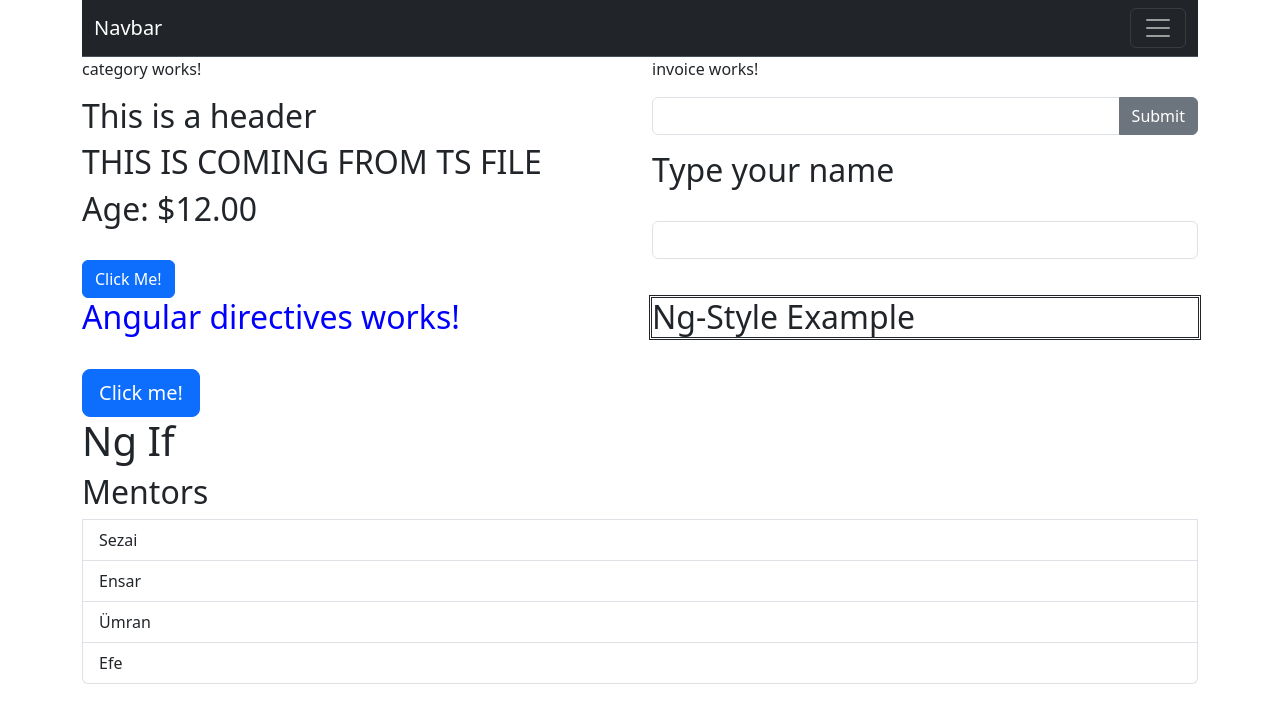
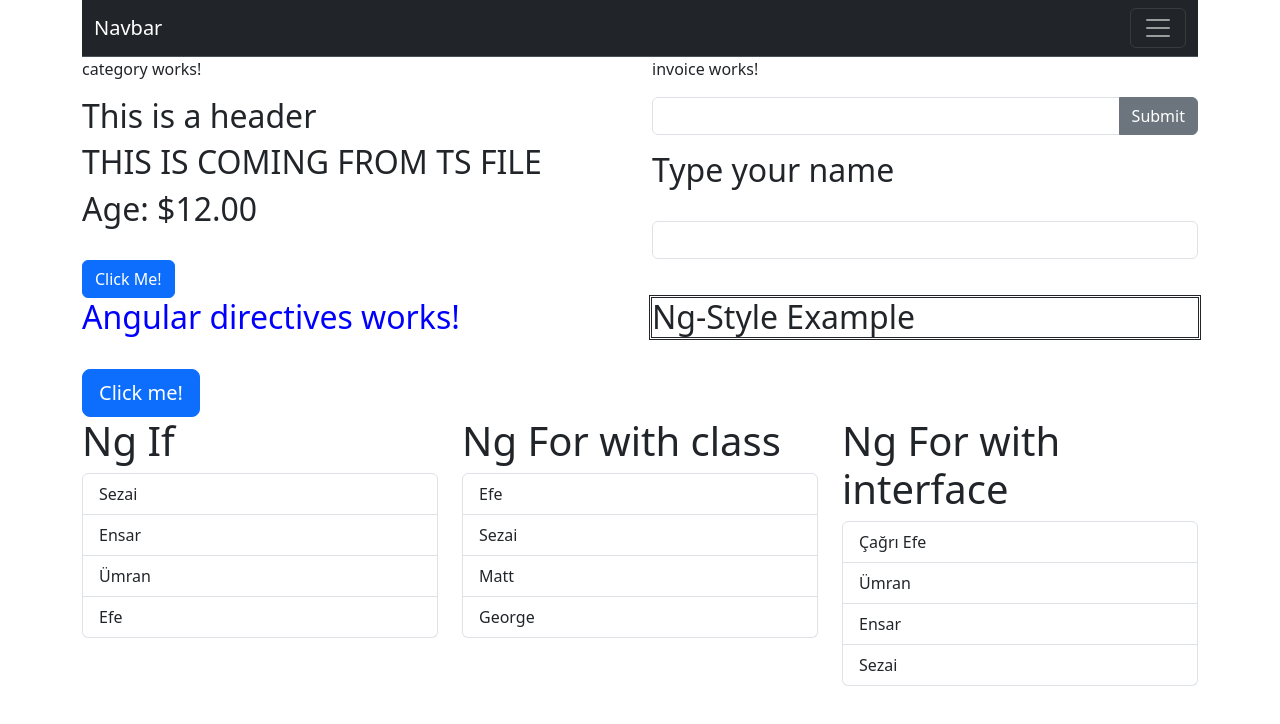
Before and after one commit to efecagrisen/my-second, an Angular app: page / in a window 1280 px wide. Shown: the top 724 px of the page. Built offline with nearby package versions, Linux system fonts and the light colour scheme.

Commit message:
ngFor examples

```diff
--- a/src/app/directives/directives.component.html
+++ b/src/app/directives/directives.component.html
@@ -7,11 +7,22 @@
     <div class="col-6">
         <h2 [ngStyle]="{'outline-style': isDisabled ? 'double' : 'dashed'}">Ng-Style Example</h2>
     </div>
-    <div class="col-12" *ngIf = "isAuthorized">
+    <div class="col-4">
         <h1>Ng If</h1>
-        <ul class="list-group">
-            <h2>Mentors</h2>
+        <ul class="list-group" *ngIf = "mentors">
             <li class="list-group-item" *ngFor="let mentor of mentors" >{{mentor}}</li>
         </ul>
     </div>
+    <div class="col-4">
+        <h1>Ng For with class</h1>
+        <ul class="list-group" *ngIf = "myMentors">
+            <li class="list-group-item" *ngFor="let myMentor of myMentors" >{{myMentor.name}}</li>
+        </ul>
+    </div>
+    <div class="col-4">
+        <h1>Ng For with interface</h1>
+        <ul class="list-group" *ngIf = "iMentors">
+            <li class="list-group-item" *ngFor="let iMentor of iMentors" >{{iMentor.name}}</li>
+        </ul>
+    </div>
 </div>
--- a/src/app/directives/directives.component.ts
+++ b/src/app/directives/directives.component.ts
@@ -1,5 +1,6 @@
 import { NgClass, NgFor, NgIf, NgStyle } from '@angular/common';
 import { Component } from '@angular/core';
+import { Mentor } from '../shared/mentor';
 
 @Component({
   selector: 'app-directives',
@@ -14,9 +15,30 @@ export class DirectivesComponent {
   isAuthorized: boolean = true;
   mentors: string[]=['Sezai','Ensar','Ümran','Efe']
 
+  myMentors: Mentor[] = [
+    new Mentor('Efe', 12),
+    new Mentor('Sezai'),
+    new Mentor('Matt',26),
+    new Mentor('George'),
+  ]
+
+  iMentors: IMentor[] = [
+    {name:'Çağrı Efe',likeCount:12},
+    {name:'Ümran',likeCount:22},
+    {name:'Ensar',likeCount:32},
+    {name:'Sezai',likeCount:52},
+  ]
+
   onClick(){
     this.isDisabled = !this.isDisabled;
     this.isAuthorized = !this.isAuthorized;
   }
 
+
+
 }
+
+interface IMentor{
+  name: string;
+  likeCount: number;
+}
--- /dev/null
+++ b/src/app/shared/mentor.ts
@@ -0,0 +1,9 @@
+export class Mentor {
+
+    constructor(
+        public name : string,
+        public likeCount? : number
+    ){
+
+    }
+}
```
Also changed, not shown: 1 other file (tests, documents, lock files or other folders).
